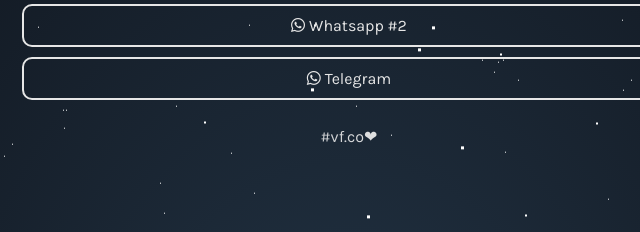
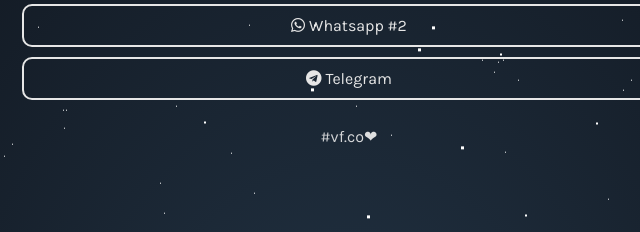
Before and after one commit to ikhwan32/vf, a plain HTML site: page index.html in a window 1280 px wide. Shown: the part 359-591 px from the top of the page, 291-931 px from the left. Drawn offline with Linux system fonts and the light colour scheme.

Commit message:
Update index.html
whatsapp to telegram

```diff
--- a/index.html
+++ b/index.html
@@ -50,7 +50,7 @@
         <a class="link" href="https://api.whatsapp.com/send?phone=60166047034&text=*NAK%20JERSI*" target="_blank"><i
                 class="fab fa-whatsapp">&nbsp;</i>Whatsapp #2</a>
         <a class="link" href="https://t.me/joinchat/G4dse13W1yBhNjVl" target="_blank"><i
-                class="fab fa-whatsapp">&nbsp;</i>Telegram</a>
+                class="fab fa-telegram">&nbsp;</i>Telegram</a>
     </div>
 
     <div id="hashtag">
```
